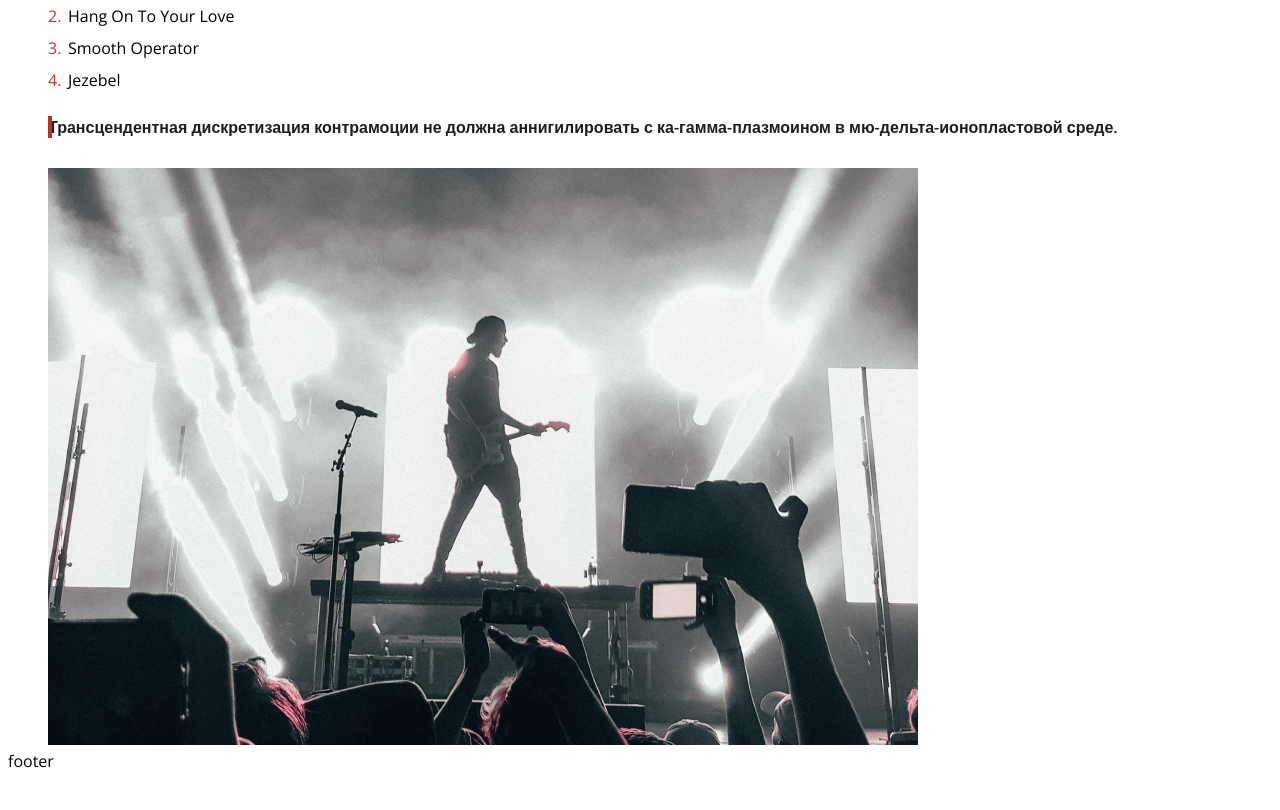
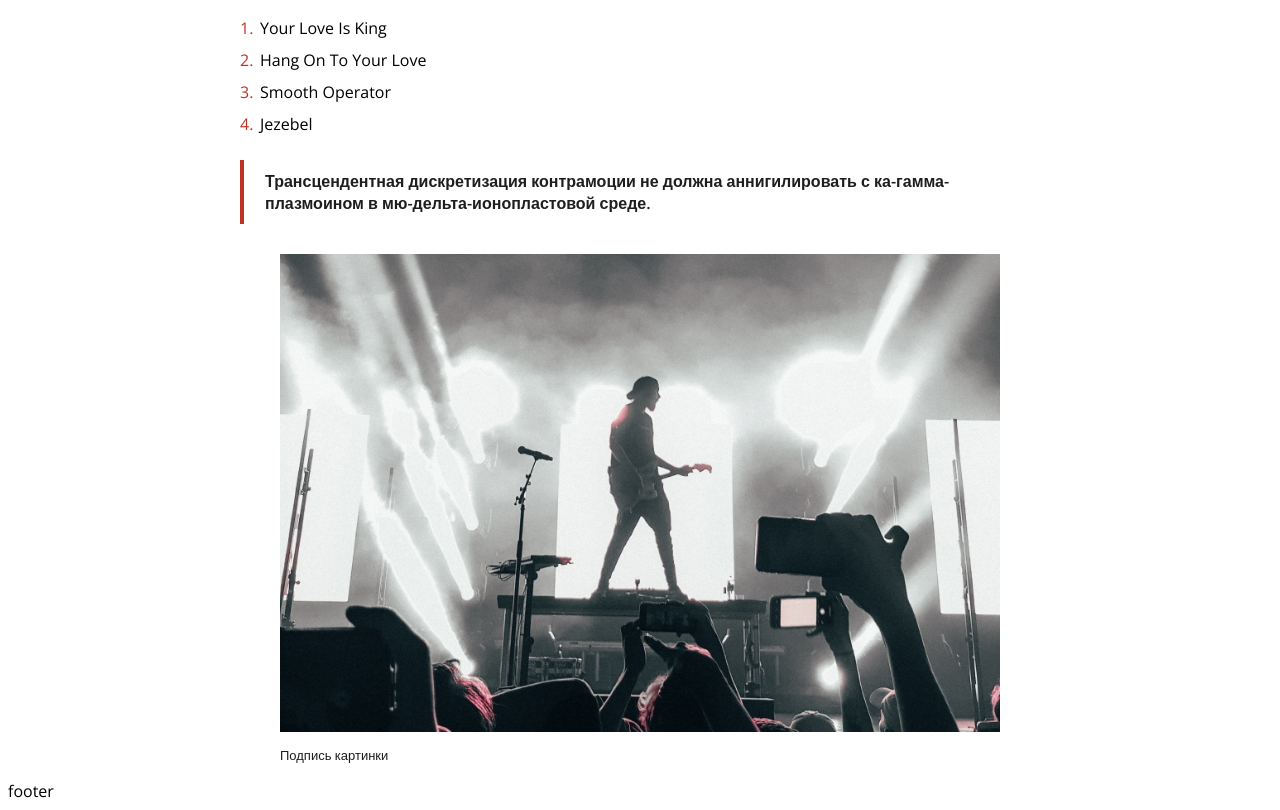
Before and after one commit to Veter091/Veter091.github.io, a website: page src/html/default.html in a window 1280 px wide. Shown: the part 868-1678 px from the top of the page. Before the commit the page ends 1648 px from the top, so only its background shows below. Drawn offline with nearby package versions, Linux system fonts and the light colour scheme; files that its build step writes are made by us from their sources; files whose address does not match are found by name.

Commit message:
add index

```diff
--- a/src/html/default.html
+++ b/src/html/default.html
@@ -41,7 +41,12 @@
                         <blockquote>
                             Трансцендентная дискретизация контрамоции не должна аннигилировать с ка-гамма-плазмоином в мю-дельта-ионопластовой среде.
                         </blockquote>
-                        <img src="./assets/images/pic.svg" />
+                        <figure>
+                            <img src="./assets/images/pic.svg" />
+                            <figcaption>
+                                Подпись картинки
+                            </figcaption>
+                        </figure>
                     </div>
                 </div>
             </article>
--- a/src/styles/blocks/article.less
+++ b/src/styles/blocks/article.less
@@ -2,4 +2,7 @@
     &__container {
         .container;
     }
+    &__container {
+        max-width: 880px;
+    }
 }
--- a/src/styles/blocks/content.less
+++ b/src/styles/blocks/content.less
@@ -108,8 +108,10 @@
     }
 
     blockquote {
+        box-sizing: border-box;
         margin: 25px 0 30px;
         position: relative;
+        padding: 10px 0 10px 25px;
         font-weight: 600;
         font-style: normal;
         color: @black;
@@ -124,4 +126,36 @@
 
         }
     }
+    figure {
+        img {
+            margin: 0;
+            display: block;
+            width: 100%;
+        }
+    }
+
+    figcaption {
+        margin: 15px 0 0;
+        text-align: left;
+        font-weight: 400;
+        font-size: 13px;
+        line-height: 1.3;
+        color: @black;
+
+    }
+
+    img {
+        &[align] {
+            margin: 5px 0;
+            & + figcaption {
+                display: none;
+            }
+        }
+        &[align="right"] {
+            margin-left: 10px;
+        }
+        &.alignright {
+            float: right;
+        }
+    }
 }
```
Also changed, not shown: dist/default.html, dist/styles/styles.css, dist/styles/styles.min.css.
